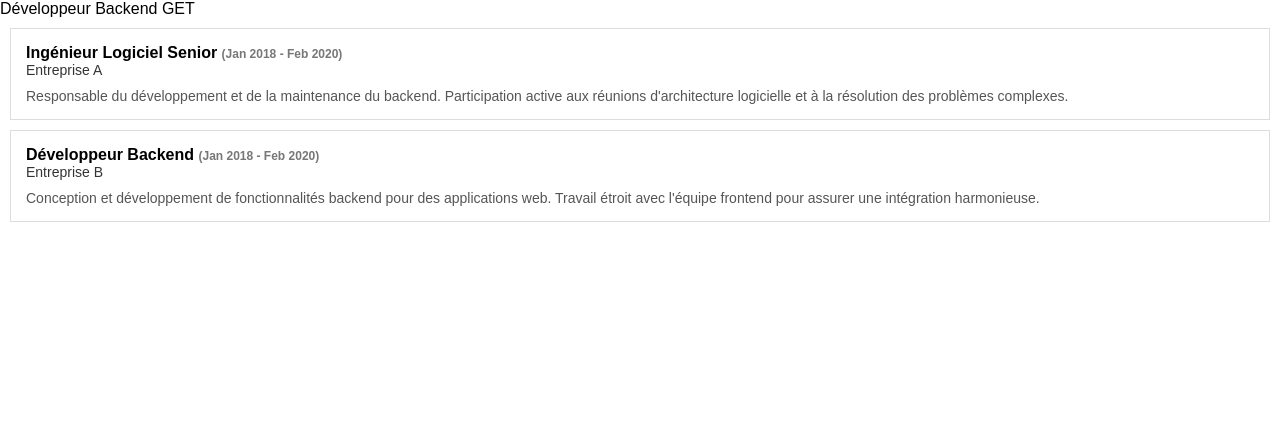
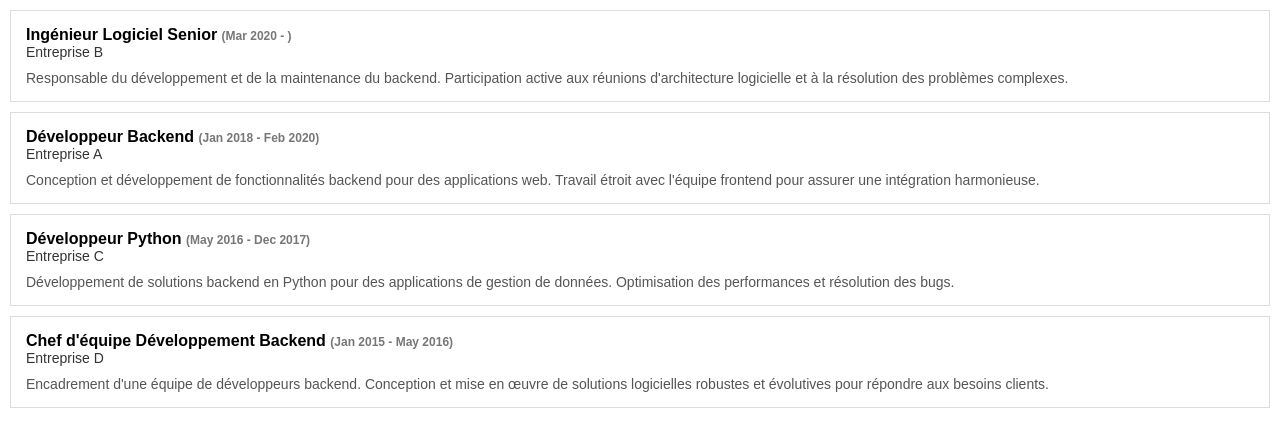
Before and after one commit to Olfredos6/SE23-178443, a Django app: page /experience/ in a window 1280 px wide. Shown: the part 38-485 px from the top of the page. Run offline with Django 4.2, Linux system fonts and the light colour scheme.

Commit message:
Filers ++

```diff
--- a/portfolio/publicsite/templates/publicsite/experience.html
+++ b/portfolio/publicsite/templates/publicsite/experience.html
@@ -1,20 +1,12 @@
 {% extends 'publicsite/layout.html' %}
 {% block mardi %}Experience{% endblock %}
 {% block contenu %}
-{{ maman.1.job_title }}
-{{ request.method }}
+
+{% for experience in experience_data %}
 <section class="experience-card">
-  <div class="experience-title">Ingénieur Logiciel Senior <span class="date">(Jan 2018 - Feb 2020)</span></div>
-  <div class="company">Entreprise A</div>
-  <div class="description">Responsable du développement et de la maintenance du backend. Participation active aux
-    réunions d'architecture logicielle et à la résolution des problèmes complexes.</div>
+  <div class="experience-title"> {{ experience.job_title }}  <span class="date">({{ experience.start_date|date:"M Y" }} - {{ experience.end_date|date:"M Y" }})</span></div>
+  <div class="company">{{ experience.company }}</div>
+  <div class="description">{{ experience.description }}</div>
 </section>
-
-<section class="experience-card">
-  <div class="experience-title">Développeur Backend <span class="date">(Jan 2018 - Feb 2020)</span></div>
-  <div class="company">Entreprise B</div>
-  <div class="description">Conception et développement de fonctionnalités backend pour des applications web. Travail
-    étroit avec l'équipe frontend pour assurer une intégration harmonieuse.
-  </div>
-</section>
+{% endfor %}
 {% endblock %}
--- a/portfolio/publicsite/views.py
+++ b/portfolio/publicsite/views.py
@@ -1,4 +1,5 @@
 import json
+from datetime import date
 from pathlib import Path
 
 from django.conf import settings
@@ -16,11 +17,25 @@ def index(request):
 
 
 def experience(request):
-    with open(EXPERIENCE_DATA_FILE, "r", encoding="utf-8") as f:
+    with open(EXPERIENCE_DATA_FILE, "r", encoding="utf, 8") as f:
         experience_data = json.loads(f.read())["experiences"]
 
+    def process_experience(experience):
+        experience["start_date"] = date.fromisoformat(
+            "-".join(reversed(experience["start_date"].split("-")))
+        )
+        if experience["end_date"]:
+            experience["end_date"] = date.fromisoformat(
+                "-".join(reversed(experience["end_date"].split("-")))
+            )
+        return experience
+
+    experience_data = list(map(lambda x: process_experience(x), experience_data))
+
     return render(
-        request, "publicsite/experience.html", {"maman": experience_data, "manuel": 46}
+        request,
+        "publicsite/experience.html",
+        {"experience_data": experience_data, "count": len(experience_data)},
     )
 
 
```
